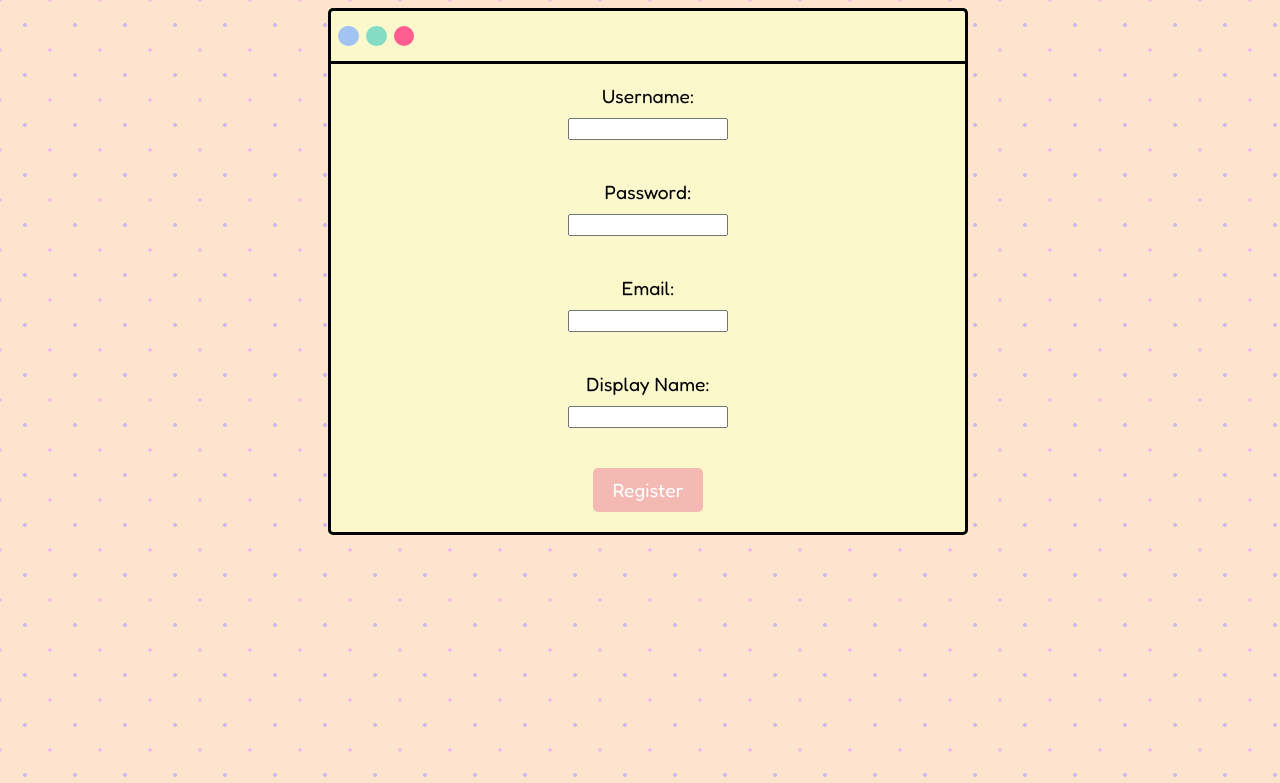
After one commit to Zehntausend/Zehntausend-Friend-Safe-App, a Flask app: page /register in a window 1280 px wide. The commit adds this page. Shown: the top 783 px of the page. Run offline with Flask 3, Linux system fonts and the light colour scheme.

Commit message:
change on views, as well as added register html

```diff
--- a/App/templates/login.html
+++ b/App/templates/login.html
@@ -51,7 +51,7 @@
     <body>
         <div class="form-container">
             <h2>Login</h2>
-            <form method="post">
+            <form method="post" action="{{ url_for('auth_views.login') }}">
                 <div class="form-field">
                     <label for="username">Username:</label>
                     <input type="text" id="username" name="username" required>
--- /dev/null
+++ b/App/templates/register.html
@@ -0,0 +1,140 @@
+<!DOCTYPE html>
+<html>
+<head>
+    <style>
+        @import url('https://fonts.googleapis.com/css2?family=Fredoka&display=swap');
+
+        * {
+            font-family: 'Fredoka', sans-serif;
+            user-select: none;
+        }
+
+        *::selection {
+            color: white;
+            background-color: #F4B9B2;
+        }
+        *::-moz-selection {
+            background: white;
+            background-color: #F4B9B2;
+        }
+
+        body {
+            background-image: radial-gradient(#CFBAF0 5%, transparent 5%),
+                radial-gradient(#F1C0E8 5%, transparent 5%);
+            background-color: #FDE4CF;
+            background-position: 0 0, 25px 25px;
+            background-size: 50px 50px;
+            width: 100%;
+            height: 100%;
+            display: flex;
+            flex-direction: column;
+            justify-content: center;
+            align-items: center;
+        }
+
+        .window {
+            width: 50vw;
+            background-color: #FBF8CC;
+            position: relative;
+            display: inline-block;
+        }
+
+        .header{
+          height :50px ;
+          border :3px solid ;
+          border-radius :5px 5px 0 0 ;
+          border-bottom-width :0 ;
+          display :flex ;
+        }
+
+        .dot {
+          height :1.3em ;
+          width :1.3em ;
+          border-radius :50% ;
+          display :inline-block ;
+          align-self:center ;
+          margin-left :7px ;
+        }
+
+        .dot:hover{
+          height :1.4em ;
+          width :1.4em ;
+          margin-left :5px ;
+        }
+
+        .dot-one {
+          background-color:#a3c4f3 ;
+        }
+
+        .dot-two {
+          background-color:#84dcc6 ;
+        }
+
+        .dot-three{
+          background-color:#ff5d8f ;
+        }
+
+        .box{
+          height:auto ;
+          border :3px solid ;
+          border-radius :0 0 5px 5px ;
+          padding :20px ;
+          display:flex ;
+          flex-direction :column ;
+          align-items:center ;
+          justify-content:center ;
+          gap :10px ;
+        }
+
+        form{
+          display:flex ;
+          flex-direction :column ;
+          align-items:center ;
+          justify-content:center ;
+          gap :10px ;
+        }
+
+
+input[type="submit"] {
+    background-color: #F4B9B2;
+    color: white;
+    border: none;
+    padding: 10px 20px;
+    border-radius: 5px;
+    font-size: 1.2em;
+    cursor: pointer;
+}
+
+input[type="submit"]:hover {
+    background-color: #FDE4CF;
+}
+
+
+        label{
+          font-size :1.2em ;
+        }
+    </style>
+</head>
+<body>
+    <div class="window">
+      <div class="header">
+          <span class="dot dot-one"></span>
+          <span class="dot dot-two"></span>
+          <span class="dot dot-three"></span>
+      </div>
+      <div class="box">
+          <form method="POST">
+              <label for="username">Username:</label>
+              <input type="text" id="username" name="username" required><br>
+              <label for="password">Password:</label>
+              <input type="password" id="password" name="password" required><br>
+              <label for="email">Email:</label>
+              <input type="email" id="email" name="email" required><br>
+              <label for="display_name">Display Name:</label>
+              <input type="text" id="display_name" name="display_name" required><br>
+              <input type="submit" value="Register">
+          </form>
+      </div>
+    </div>
+</body>
+</html>
--- a/App/views/auth.py
+++ b/App/views/auth.py
@@ -1,6 +1,8 @@
 from flask import Blueprint, request, flash, redirect, url_for
 from flask_login import login_required, login_user, logout_user
+from flask import render_template
 
+from App.controllers.user import create_user
 from App.extensions import login_manager
 from App.models import User
 
@@ -11,8 +13,8 @@ auth_views = Blueprint('auth_views', __name__, template_folder='../templates')
 def load_user(user_id):
     return User.get(user_id)
 
-
-@auth_views.route("/login", methods=["POST"])
+"""
+@auth_views.route("/login", methods=["GET", "POST"])
 def login():
     if request.method == "POST":
         username = request.form.get("username")
@@ -27,11 +29,46 @@ def login():
             flash("Incorrect credentials.")
             return redirect(url_for("login"))
     else:
-        return redirect(url_for("login"))
+        # Handle GET requests here
+        return render_template("login.html")
+"""
+@auth_views.route("/login", methods=["GET", "POST"])
+def login():
+    if request.method == "POST":
+        username = request.form.get("username")
+        password = request.form.get("password")
 
+        user = User.query.filter_by(username=username).first()
+        if user and user.check_password(password):
+            login_user(user)
+            flash("Logged in successfully.")
+            return redirect(url_for("auth_views.index"))
+        else:
+            print("Invalid login")
+            flash("Incorrect credentials.")
+            return redirect(url_for("auth_views.login"))
+    else:
+        return render_template("login.html")
 
 @auth_views.route("/logout", methods=["POST"])
 @login_required
 def logout():
     logout_user()
-    return redirect(url_for("login"))
+    return redirect(url_for("auth_views.login"))
+
+@auth_views.route('/register', methods=['GET', 'POST'])
+def register():
+    if request.method == 'POST':
+        username = request.form.get('username')
+        password = request.form.get('password')
+        email = request.form.get('email')
+        display_name = request.form.get('display_name')
+        # use the create_user function from App.controllers.user
+        new_user = create_user(username=username, password=password, email=email, display_name=display_name)
+        if new_user:
+            flash('Registration successful')
+            return redirect(url_for('auth_views.login'))
+        else:
+            flash('Registration failed')
+
+    return render_template('register.html')
--- a/App/views/user.py
+++ b/App/views/user.py
@@ -7,7 +7,7 @@ user_views = Blueprint('user_views', __name__, template_folder='../templates')
 @user_views.route('/me', methods=['GET'])
 @login_required
 def get_user_profile():  # Should probably have a place where the user can edit their profile
-    return render_template('user_profile.html', user=current_user)
+    return render_template('index.html', user=current_user)
 
 
 @user_views.route('/locations', methods=['GET'])
```
